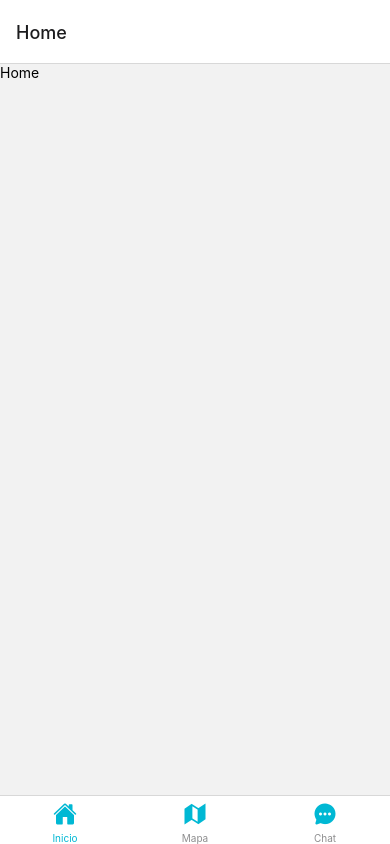
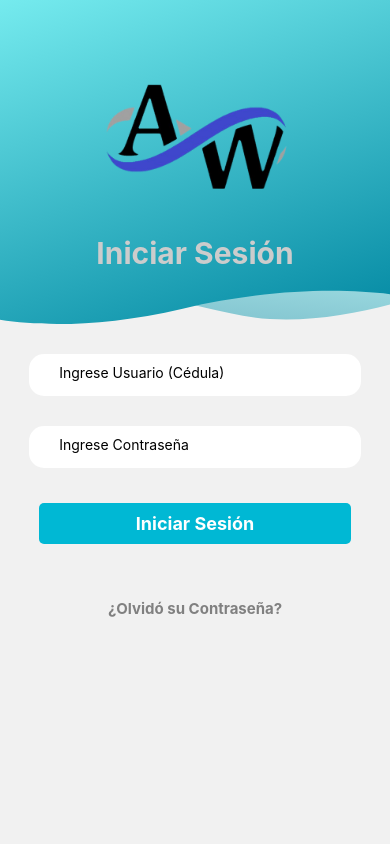
Before and after one commit to sarahi-caza/app-movil-react-native, a React Native app: screen /SignIn in a window 390 px wide. Built offline with nearby package versions, Linux system fonts and the light colour scheme.

Commit message:
stack navigation
stack navigation entre las pantallas de login y navigate

```diff
--- a/App.js
+++ b/App.js
@@ -4,19 +4,39 @@ import SignInScreen from './src/screens/SignInScreen';
 import ForgotPasswordScreen from './src/screens/ForgotPasswordScreen';
 import UpdatePasswordScreen from './src/screens/UpdatePasswordScreen';
 import Navigation from './Navigation';
+import {NavigationContainer } from '@react-navigation/native';
+import {createNativeStackNavigator } from "@react-navigation/native-stack";
 
 
+const StackNavigator = createNativeStackNavigator();
 const App = () => {
-  return (
-    <SafeAreaView style={styles.root}>
-      <Navigation/>
-    </SafeAreaView>
-  );
-};
-const styles = StyleSheet.create({
-  root: {
-    flex: 1,
-  }
-});
+    return(
+      <NavigationContainer>
+
+        <StackNavigator.Navigator
+          screenOptions={{headerShown:false}}
+          initialRouteName="SignIn"
+        >
+            <StackNavigator.Screen
+                name="SignIn"
+                component={SignInScreen}
+            />
+            <StackNavigator.Screen
+                name="NavigationStack"
+                component={Navigation}
+            />
+            <StackNavigator.Screen
+                name="ForgotPassword"
+                component={ForgotPasswordScreen}
+            />
+            <StackNavigator.Screen
+                name="UpdatePassword"
+                component={UpdatePasswordScreen}
+            />
+        </StackNavigator.Navigator>
+        </NavigationContainer>
+    )
+}
+
 
 export default App;
--- a/Navigation.js
+++ b/Navigation.js
@@ -2,31 +2,13 @@ import React from "react";
 
 import {createBottomTabNavigator } from "@react-navigation/bottom-tabs";
 import {NavigationContainer} from "@react-navigation/native";
-import { createNativeStackNavigator } from "@react-navigation/native-stack";
+import {createNativeStackNavigator } from "@react-navigation/native-stack";
 import HomeScreen from "./src/screens/NavigationScreen/HomeScreen";
 import MapScreen from "./src/screens/NavigationScreen/MapScreen";
 import ChatScreen from "./src/screens/NavigationScreen/ChatScreen";
 import ListaStackScreen from "./src/screens/NavigationScreen/ListaStackScreen";
 import { Ionicons } from '@expo/vector-icons';
 
-
-const MapStackNavigator = createNativeStackNavigator();
-const MyStack = () => {
-    return(
-        <MapStackNavigator.Navigator
-            initialRouteName="MapStack"
-        >
-            <MapStackNavigator.Screen
-                name="MapStack"
-                component={MapScreen}
-            />
-            <MapStackNavigator.Screen
-                name="ListaStackScreen"
-                component={ListaStackScreen}
-            />
-        </MapStackNavigator.Navigator>
-    )
-}
 
 const Tab = createBottomTabNavigator();
 const MyTabs = () => {
@@ -74,10 +56,26 @@ const MyTabs = () => {
     )
 }
 
+const MapStackNavigator = createNativeStackNavigator();
+const MyStack = () => {
+    return(
+        <MapStackNavigator.Navigator
+            initialRouteName="MapStack"
+        >
+            <MapStackNavigator.Screen
+                name="MapStack"
+                component={MapScreen}
+            />
+            <MapStackNavigator.Screen
+                name="ListaStackScreen"
+                component={ListaStackScreen}
+            />
+        </MapStackNavigator.Navigator>
+    )
+}
+
 export default function Navigation() {
     return(
-        <NavigationContainer>
             <MyTabs />
-        </NavigationContainer>
     )
 }
--- a/src/screens/SignInScreen/SignInScreen.js
+++ b/src/screens/SignInScreen/SignInScreen.js
@@ -1,8 +1,3 @@
-/**
-@format
-@flow strict-local
-*/
-
 import React, { useState } from "react";
 import { StyleSheet, View, Text, Image, Dimensions, useWindowDimensions, ScrollView } from "react-native";
 import Logo from "../../../assets/images/logoAW.png";
@@ -10,16 +5,29 @@ import Svg, {Path, Defs, LinearGradient, Stop} from 'react-native-svg';
 const { width, height} = Dimensions.get('window')
 import CustomImput from "../../components/CustomInput";
 import CustomButton from "../../components/CustomButton";
+import { useNavigation } from '@react-navigation/native';
+
 
 const SignInScreen = () => {
     const [username, setUsername] = useState('');
     const [password, setPassword] = useState('');
-    const {height} = useWindowDimensions();
+    //const {height} = useWindowDimensions();
+
+    const navigation = useNavigation();
+
     const onSignInPressed = () => {
-        console.warn("Inicio Sesión")
+      //validar usuario
+
+      //primer inicio
+        navigation.navigate("UpdatePassword")
+
+      // a partir del segundo inicio
+      //navigation.navigate("NavigationStack")
+
     }
+
     const onForgotPassword = () => {
-        console.warn("Olvidó Contraseña")
+      navigation.navigate("ForgotPassword")
     }
     function SvgTop() {
         return (
@@ -68,6 +76,7 @@ const SignInScreen = () => {
 
 
     return(
+
       <ScrollView style={styles.scrollContainer}>
       <View style={styles.mainContainer}>
         <View style={styles.containerSVG}>
@@ -96,6 +105,7 @@ const SignInScreen = () => {
             <CustomButton text="¿Olvidó su Contraseña?" onPress={onForgotPassword} type="TERTIARY" />
       </View>
       </ScrollView >
+
     )
 }
 const styles = StyleSheet.create({
--- a/src/screens/UpdatePasswordScreen/UpdatePasswordScreen.js
+++ b/src/screens/UpdatePasswordScreen/UpdatePasswordScreen.js
@@ -3,12 +3,16 @@ import { View, Text, StyleSheet, ScrollView, Dimensions } from "react-native";
 const { width, height} = Dimensions.get('window')
 import CustomButton from "../../components/CustomButton/CustomButton";
 import CustomImput from "../../components/CustomInput/CustomInput";
+import { useNavigation } from '@react-navigation/native';
+
+
 
 const UpdatePasswordScreen = () => {
     const [password, setPassword] = useState('');
+    const navigation = useNavigation();
 
     const onUpdatePasswordPress = () => {
-        console.warn("Contraseña Actualizada")
+        navigation.navigate("NavigationStack")
     }
 
     return(
```
Also changed, not shown: src/screens/ForgotPasswordScreen/ForgotPasswordScreen.js (+6 -2 lines).
